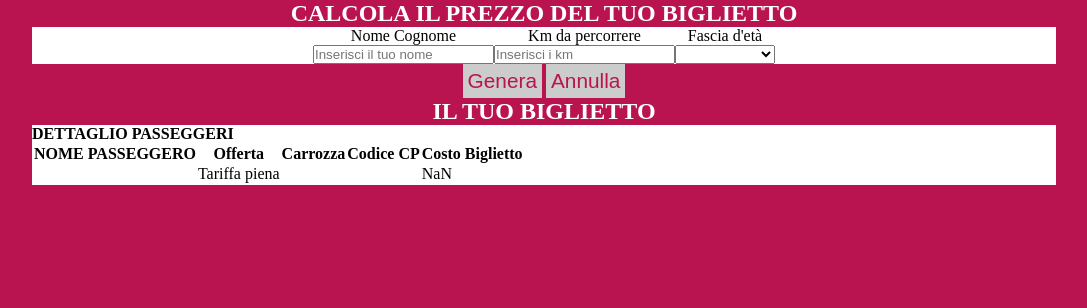
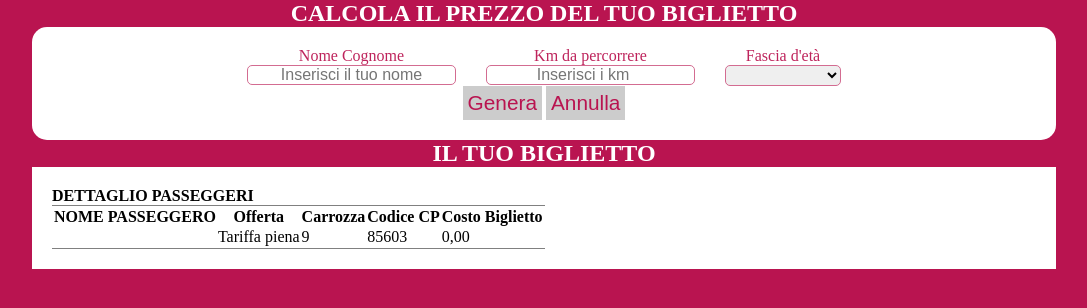
Before and after one commit to Carnicero90/js-biglietto-treno-form, a plain HTML site: page index.html in a window 1280 px wide. Both pictures are taken after a click on the button "Genera". Shown: the whole page, without its empty margins (96-1183 px from the left). Drawn offline with Linux system fonts and the light colour scheme.

Commit message:
cominciata stilizzazione css, aggiunta funzione getRandInt a js/script.js per popolare .wagon e .cp-code

```diff
--- a/css/style.css
+++ b/css/style.css
@@ -4,11 +4,15 @@
 h2 {
     color: white;
 }
-.user-form, .ticket-info {
+
+.user-form,
+.ticket-info {
     background-color: white;
     width: 80%;
     margin: auto;
+    padding: 20px;
 }
+
 /* ======================= */
 
 /* MACRO LAYOUT
@@ -16,17 +20,46 @@ h2 {
 body {
     background-color: #b91450;
 }
+
 /* ======================= */
 
 /* MICRO LAYOUT
    ======================= */
+.user-form {
+    border-radius: 15px;
+}
+
+label {
+    color: #be245c;
+}
+
+input {
+    text-align: center;
+}
+
+input,
+select {
+    font-size: 100%;
+    border: 1px solid #d36c91;
+    margin-left: 15px;
+    margin-right: 15px;
+    border-radius: 5px;
+}
+
 button {
     background-color: #cccccc;
     color: #b91450;
     font-size: 130%;
     padding: 5px;
 }
+
 .nada {
     display: none;
 }
+
+table {
+    border-top: 1px solid grey;
+    border-bottom: 1px solid grey;
+}
+
 /* ======================= */
--- a/index.html
+++ b/index.html
@@ -14,7 +14,8 @@
 
 <body>
     <h2 class="text-center">CALCOLA IL PREZZO DEL TUO BIGLIETTO</h2>
-    <div class="flexer text-center center user-form">
+    <div class="user-form text-center">
+        <div class="flexer text-center center">
             <div class="flexer col">
                 <label for="username">Nome Cognome</label>
                 <input id="username" type="text" placeholder="Inserisci il tuo nome" required>
@@ -32,14 +33,13 @@
                     <option value="over">Over 65</option>
                 </select>
             </div>
-
         </div>
 
-    <div class="text-center">
+        <div>
             <button id="gen-button">Genera</button>
             <button id="del-button">Annulla</button>
         </div>
-
+    </div>
 
     <h2 class="text-center">IL TUO BIGLIETTO</h2>
     <div id="ticket-wrapper" class="nada">
--- a/js/script.js
+++ b/js/script.js
@@ -2,14 +2,13 @@ var genButton = document.getElementById('gen-button');
 var delButton = document.getElementById('del-button');
 
 
-genButton.addEventListener("click", function () {
+genButton.addEventListener("click", function() {
     const priceFactor = 0.21; //price per km
     const juniorDiscount = 1.0 - 0.2;
     const seniorDiscount = 1.0 - 0.4;
 
     var userName = document.getElementById('username').value;
-    var distanceInKm = parseInt(document.getElementById('distance').value);
-
+    var distanceInKm = parseInt(document.getElementById('distance').value) || 0;
     var outputString;
     var priceCoeff;
     switch (document.getElementById('age-range').value) {
@@ -26,11 +25,13 @@ genButton.addEventListener("click", function () {
             outputString = "Tariffa piena";
     }
 
-    var finalPrice = priceFactor*priceCoeff*distanceInKm;
+    var finalPrice = priceFactor * priceCoeff * distanceInKm;
     var el = document.getElementById('ticket-wrapper');
-    el.className = 'block';
+    el.className = '';
     populateHTML('user', userName);
     populateHTML('offer', outputString);
+    populateHTML('wagon', getRandInt(1, 10));
+    populateHTML('cp-code', getRandInt(10000, 99999));
     populateHTML('price', finalPrice.toLocaleString("it-IT", {
         minimumFractionDigits: 2,
         maximumFractionDigits: 2
@@ -38,7 +39,7 @@ genButton.addEventListener("click", function () {
 
 })
 
-delButton.addEventListener("click", function () {
+delButton.addEventListener("click", function() {
     document.getElementById('ticket-wrapper').className = 'nada';
     document.getElementById('username').value = '';
     document.getElementById('distance').value = '';
@@ -49,3 +50,9 @@ function populateHTML(id, content) {
     var el = document.getElementById(id);
     el.innerHTML = content;
 }
+
+function getRandInt(min, max) {
+    min = Math.ceil(min);
+    max = Math.floor(max);
+    return Math.floor(Math.random() * (max - min + 1)) + min;
+}
```
Lines whose indentation alone changed are shown as unchanged.
